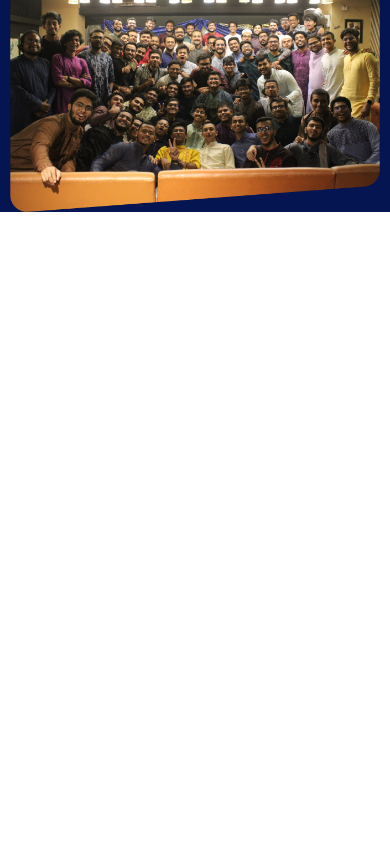
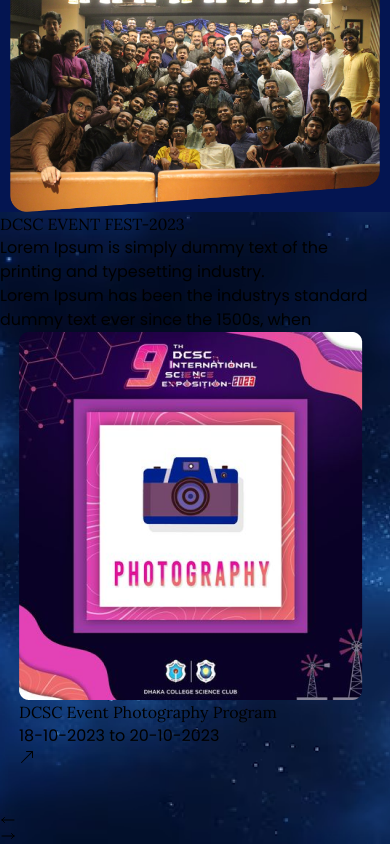
Before and after one commit to MHkhan994/DCSC, a React (Vite) app: page / in a window 390 px wide. Shown: the part 1757-2601 px from the top of the page. Before the commit the page ends 1969 px from the top, so only its background shows below. Built offline with nearby package versions, Linux system fonts and the light colour scheme.

Commit message:
homepage event responsive complete

```diff
--- a/src/Pages/Homepage/Banner.jsx
+++ b/src/Pages/Homepage/Banner.jsx
@@ -28,8 +28,8 @@
                     slidesPerView={3}
                     loop={true}
                     navigation={{
-                        nextEl: ".button-next",
-                        prevEl: ".button-prev"
+                        nextEl: ".button-next-2",
+                        prevEl: ".button-prev-2"
                     }}
                     breakpoints={{
                         1200: {
@@ -52,10 +52,10 @@
                     }
 
                 </Swiper>
-                <div className='button-next text-white w-[93px] h-[53px] absolute rounded-lg border border-white lg:right-16 right-1 top-1/2 flex justify-center items-center z-40 cursor-pointer text-4xl'>
+                <div className='button-next-2 text-white w-[93px] h-[53px] absolute rounded-lg border border-white lg:right-16 right-1 top-1/2 flex justify-center items-center z-40 cursor-pointer text-4xl'>
                     <HiOutlineArrowLongRight />
                 </div>
-                <div className='button-next text-white w-[93px] h-[53px] absolute rounded-lg border border-white lg:left-16 left-1 top-1/2 flex justify-center items-center z-40 cursor-pointer text-4xl'>
+                <div className='button-prev-2 text-white w-[93px] h-[53px] absolute rounded-lg border border-white lg:left-16 left-1 top-1/2 flex justify-center items-center z-40 cursor-pointer text-4xl'>
                     <HiOutlineArrowLongLeft />
                 </div>
             </div>
--- /dev/null
+++ b/src/Pages/Homepage/Event.jsx
@@ -0,0 +1,82 @@
+import eventCardbg from '../../assets/event/evetCard.png'
+
+import { BsArrowUpRight } from 'react-icons/bs'
+
+import 'swiper/css';
+import 'swiper/css/effect-coverflow'
+import 'swiper/css/navigation';
+import 'swiper/css/pagination';
+import 'swiper/css/scrollbar';
+
+import { Swiper, SwiperSlide } from 'swiper/react';
+
+import { EffectCoverflow, Autoplay, Navigation } from 'swiper/modules'
+import { HiOutlineArrowLongLeft, HiOutlineArrowLongRight } from 'react-icons/hi2';
+
+const Event = () => {
+
+    const slides = ['slide1', 'slide2', 'slide3', 'slide4', 'slide5', 'slide6']
+
+    return (
+        <div className='event-container py-40'>
+            <div className='my-cotainer text-center text-white'>
+                <h1 className='font-lora font-bold text-5xl'>DCSC EVENT FEST-2023</h1>
+                <p className='pt-10 pb-16'>Lorem Ipsum is simply dummy text of the printing and typesetting industry. <br></br> Lorem Ipsum has been the industrys standard dummy text ever since the 1500s, when</p>
+            </div>
+            <div className='swipper-wrapper relative'>
+                <Swiper
+                    data-aos='zoom-in' data-aos-duration='1300'
+                    effect={'coverflow'}
+                    grabCursor={true}
+                    spaceBetween={80}
+                    centeredSlides={true}
+                    pagination={{
+                        clickable: true,
+                    }
+                    }
+                    loop={true}
+                    autoplay={{ delay: 3000, disableOnInteraction: false }}
+                    slidesPerView={"auto"}
+                    coverflowEffect={{
+                        rotate: 0,
+                        stretch: 0,
+                        depth: 90,
+                        modifier: 2.5
+                    }}
+                    navigation={{
+                        nextEl: ".button-next",
+                        prevEl: ".button-prev"
+                    }}
+                    modules={[Autoplay, Navigation, EffectCoverflow]}
+                    style={{ height: 'auto' }}
+                    className='mySwiper h-full'
+                >
+                    {
+                        slides.map(s => <SwiperSlide className='img-slider' key={s}>
+                            <div className='h-[560px] bg-[#1C2069] rounded-2xl space-y-8 p-[24px]'>
+                                <img src={eventCardbg} alt="" />
+                                <h1 className='font-lora text-[#FFD707] font-bold text-2xl'>DCSC Event Photography Program</h1>
+                                <div className='flex justify-between items-end'>
+                                    <p className='text-lg font-md text-white'>18-10-2023 to 20-10-2023</p>
+                                    <button className='h-10 w-10 bg-blue-600 flex justify-center items-center'>
+                                        <BsArrowUpRight className='text-white text-xl'></BsArrowUpRight>
+                                    </button>
+                                </div>
+                            </div>
+                        </SwiperSlide>)
+                    }
+                </Swiper>
+                <div className='flex justify-center gap-10'>
+                    <div className='button-next hover:bg-blue-600 hover:border-transparent text-white w-[93px] h-[53px] rounded-lg border border-white flex justify-center items-center cursor-pointer text-4xl'>
+                        <HiOutlineArrowLongLeft />
+                    </div>
+                    <div className='button-prev hover:bg-blue-600 hover:border-transparent text-white w-[93px] h-[53px] rounded-lg border border-white flex justify-center items-center cursor-pointer text-4xl'>
+                        <HiOutlineArrowLongRight />
+                    </div>
+                </div>
+            </div>
+        </div>
+    );
+};
+
+export default Event;
--- a/src/Pages/Homepage/Home.jsx
+++ b/src/Pages/Homepage/Home.jsx
@@ -1,5 +1,6 @@
 import About from "./About";
 import Banner from "./Banner";
+import Event from "./Event";
 import './Homepage.css'
 
 const Home = () => {
@@ -7,6 +8,7 @@
         <div className="max-w-[1920px] mx-auto">
             <Banner></Banner>
             <About></About>
+            <Event></Event>
         </div>
     );
 };
--- a/src/Pages/Homepage/Homepage.css
+++ b/src/Pages/Homepage/Homepage.css
@@ -0,0 +1,22 @@
+/* ================banner========== */
+.banner{
+    background-image: url('../../assets/Banner/banner-bg.png');
+    background-repeat: no-repeat;
+    background-size: 100% 900px;
+    margin: 0 auto;
+}
+
+
+/* ============event=========== */
+.event-container{
+    background-image: url('../../assets/event/eventBg.png');
+    background-repeat: no-repeat;
+    background-size: cover;
+    margin: 0 auto;
+}
+
+/* ==========event========= */
+.img-slider{
+    width: 22rem !important;
+    margin-bottom: 40px !important;
+}
--- a/src/index.css
+++ b/src/index.css
@@ -40,13 +40,3 @@
     @apply bg-gradient-to-r from-[#4C6CDC] to-[#00BBC7] px-8 py-3 font-medium text-white;
     border-radius: 10px;
 }
-
-
-
-/* ================banner========== */
-.banner{
-    background-image: url('./assets//Banner//banner-bg.png');
-    background-repeat: no-repeat;
-    background-size: 100% 900px;
-    margin: 0 auto;
-}
```
Also changed, not shown: src/assets/event/eventBg.png (added), src/assets/event/evetCard.png (added).
